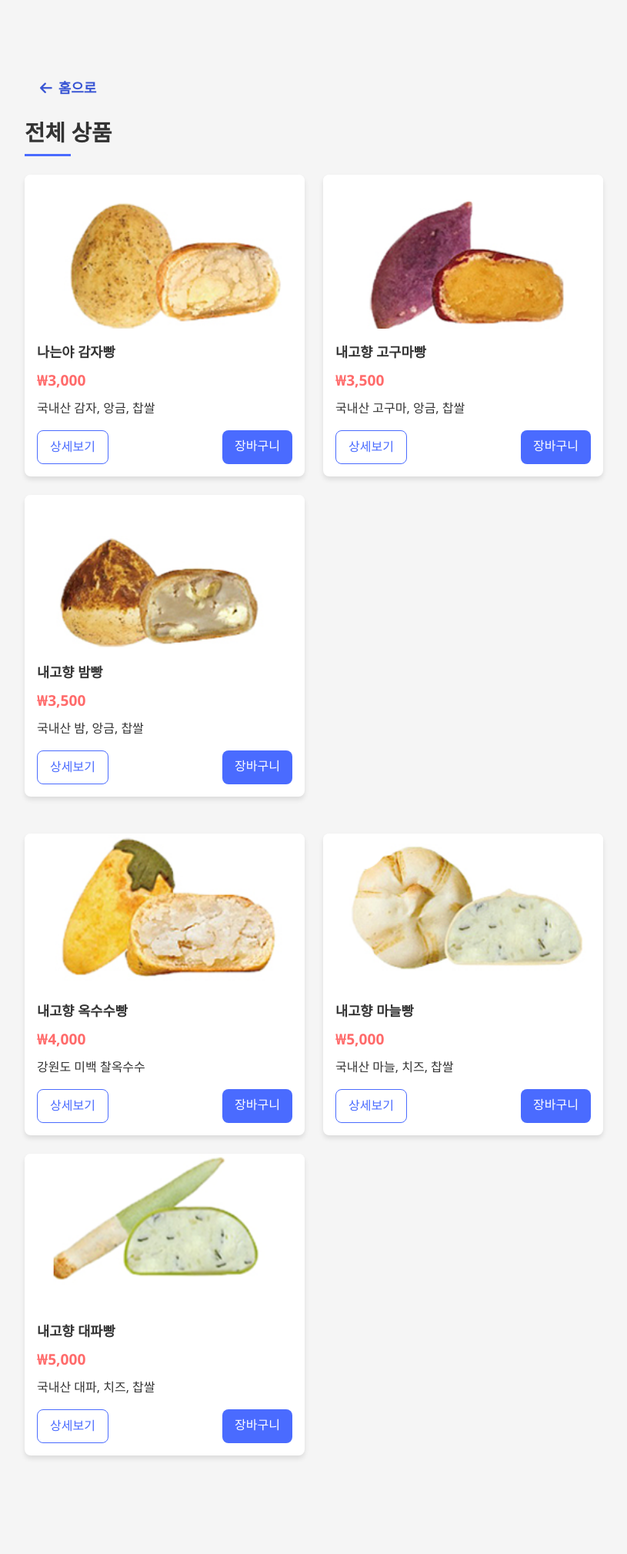
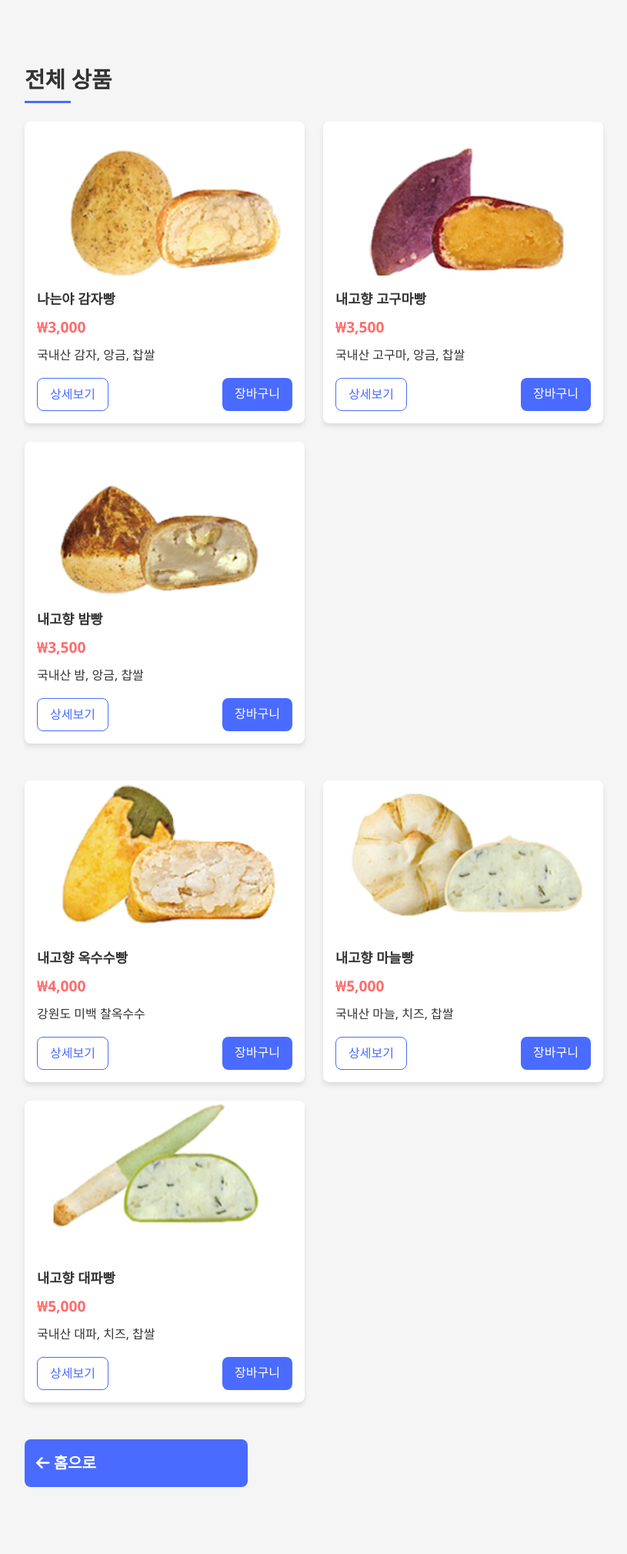
Before and after one commit to soyuniii/daitso, a Node server app: page /products in a window 1280 px wide. Shown: the whole page at 77% size, without its empty margins (416-1231 px from the left). After the commit the page ends 1932 px from the top, so only its background shows below. Run offline with Node 20, Linux system fonts and the light colour scheme; data comes from the database, SQL or seed files in the repository; some libraries are stand-ins or nearby versions.

Commit message:
back button css수정

```diff
--- a/public/stylesheets/index.css
+++ b/public/stylesheets/index.css
@@ -240,15 +240,19 @@ nav a:hover::after {
   color: white;
 }
 .btn-back {
-  display: inline-flex;
+  display: block;
+  width: 290px;
   align-items: center;
-  gap: 0.5rem;
-  color: #3a56d4;
+  gap: 3rem;
   text-decoration: none;
   font-weight: 600;
-  font-size: large;
-  padding: 20px;
+  font-size: 20px;
+  padding: 15px;
   transition: var(--transition);
+  background-color: var(--primary-color);
+  color: white;
+  border: none;
+  border-radius: var(--border-radius);
 }
 
 .categories {
--- a/routes/user.js
+++ b/routes/user.js
@@ -120,7 +120,7 @@ router.post('/login', async (req, res) => {
                 req.session.userId = user.id;
                 req.session.name = user.name;
                 return res.render('login', {
-                    message: '로그인 성공! 잠시 후 홈으로 이동합니다.',
+                    message: '로그인 성공! 홈으로 이동합니다.',
                     messageType: 'success'
                 });
             } else {
--- a/views/login.ejs
+++ b/views/login.ejs
@@ -93,7 +93,7 @@
           <% if (messageType === 'success' && message.includes('로그인')) { %>
             setTimeout(() => {
               window.location.href = '/';
-            }, 1000); // 로그인 성공 시 홈으로 이동
+            }, 500); // 로그인 성공 시 홈으로 이동
           <% } %>
         <% } %>
       </script>
--- a/views/products.ejs
+++ b/views/products.ejs
@@ -9,9 +9,6 @@
 </head>
 <body style="padding: 5rem; margin-left: 23rem;">
     <!-- 뒤로 가기 버튼 -->
-    <a href="/" class="btn-back">
-        <i class="fas fa-arrow-left"></i> 홈으로
-      </a>
 
     <h2 class="section-title">전체 상품</h2>
 
@@ -110,7 +107,11 @@
         </div>
       </div>
 
+
+
+
     </div>
+    <a href="/" class="btn btn-back"> <i class="fas fa-arrow-left"></i> 홈으로</a>
   </div>
 </body>
 </html>
```
